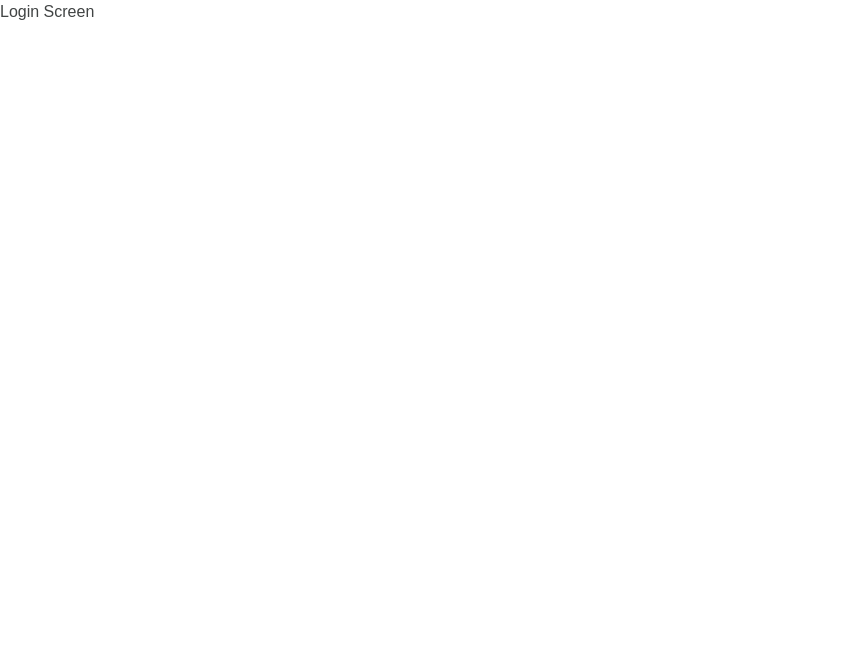
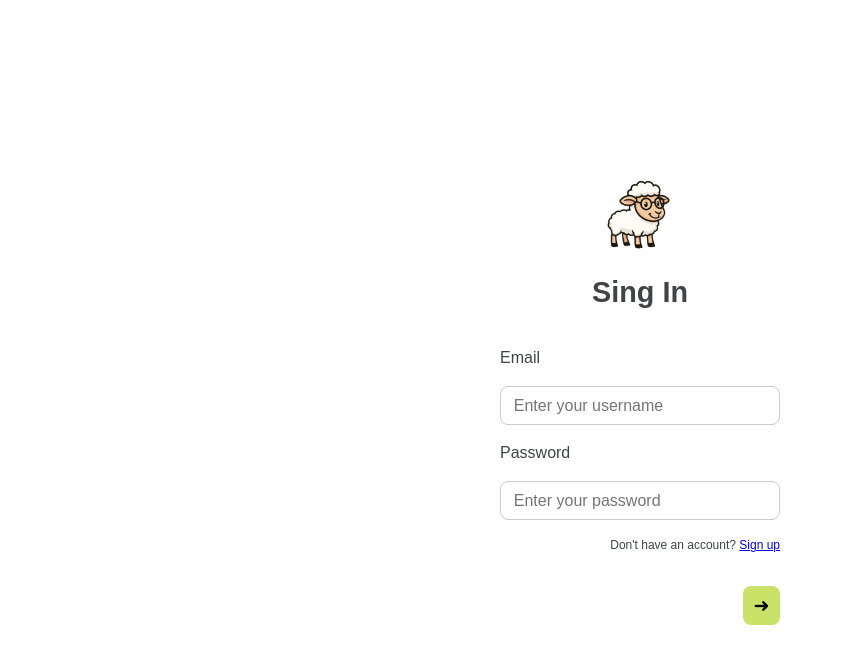
Before and after one commit to LitoKarageorgou/bright-app, a React (Vite) app: page /login in a window 1280 px wide. Shown: the top 664 px of the page, without its empty margins (0-842 px from the left). Built offline with nearby package versions, Linux system fonts and the light colour scheme.

Commit message:
feat: add initial login screen layout

```diff
--- a/src/App.jsx
+++ b/src/App.jsx
@@ -22,7 +22,7 @@ function LoaderRedirect() {
   useEffect(() => {
     const timer = setTimeout(() => {
       navigate('/login');
-    }, 50000); // 5 seconds delay
+    }, 5000); // 5 seconds delay
     return () => clearTimeout(timer);
   }, [navigate]);
 
--- a/src/components/LoginScreen.jsx
+++ b/src/components/LoginScreen.jsx
@@ -1,5 +1,48 @@
+import { useState } from "react";
+import { useNavigate } from "react-router-dom";
+import styles from "./LoginScreen.module.css";
+import sheep from "../assets/sheep-right.png";
+
 function LoginScreen() {
-  return <div>Login Screen</div>;
+  const [username, setUsername] = useState("");
+  const navigate = useNavigate();
+
+  const handleSubmit = (e) => {
+    e.preventDefault();
+    if (username.trim()) {
+      localStorage.setItem("username", username);
+      navigate("/home"); // or next screen
+    }
+  };
+
+  return (
+    <div className={styles.loginScreen}>
+      <img src={sheep} alt="Sheep logo" className={styles.logo} />
+      <h2 className={styles.title}>Sing In</h2>
+
+      <form className={styles.form} onSubmit={handleSubmit}>
+        <label>Email</label>
+        <input
+          type="text"
+          placeholder="Enter your username"
+          value={username}
+          onChange={(e) => setUsername(e.target.value)}
+        />
+
+        <label>Password</label>
+        <input type="password" placeholder="Enter your password" />
+
+        <div className={styles.footer}>
+          <span className={styles.signupText}>
+            Don't have an account? <a href="#">Sign up</a>
+          </span>
+          <button type="submit" className={styles.arrowButton}>
+            ➜
+          </button>
+        </div>
+      </form>
+    </div>
+  );
 }
 
 export default LoginScreen;
--- a/src/components/LoginScreen.module.css
+++ b/src/components/LoginScreen.module.css
@@ -0,0 +1,56 @@
+.loginScreen {
+  display: flex;
+  flex-direction: column;
+  align-items: center;
+  justify-content: center;
+  padding: 2rem;
+  height: 100vh;
+  font-family: Arial, sans-serif;
+}
+
+.logo {
+  width: 80px;
+  margin-bottom: 1rem;
+}
+
+.title {
+  font-size: 1.8rem;
+  font-weight: bold;
+  color: var(--primary-text);
+  margin-bottom: 2rem;
+}
+
+.form {
+  width: 100%;
+  max-width: 280px;
+  display: flex;
+  flex-direction: column;
+  gap: 1rem;
+}
+
+input {
+  padding: 0.6rem 0.8rem;
+  border-radius: 8px;
+  border: 1px solid #ccc;
+  font-size: 1rem;
+}
+
+.footer {
+  display: flex;
+  flex-direction: column;
+  align-items: flex-end;
+  gap: 2rem;
+}
+
+.signupText {
+  font-size: 0.75rem;
+}
+
+.arrowButton {
+  background-color: var( --color-accent-green);
+  border: none;
+  padding: 0.5rem 0.65rem;
+  border-radius: 8px;
+  font-size: 1.2rem;
+  cursor: pointer;
+}
--- a/src/components/WelcomeScreen.module.css
+++ b/src/components/WelcomeScreen.module.css
@@ -18,9 +18,9 @@
   animation: pop-in 1s ease forwards;
   font-family:  var(--font-primary);
   font-size: 4.8rem;
-  /* letter-spacing: -0.3px; */
+  letter-spacing: -0.5px;
   color: var( --color-accent-blue);
-  -webkit-text-stroke: 3.3px black;
+  -webkit-text-stroke: 3.5px black;
    /* text-shadow:
     -2px -2px 0 #000,
      2px -2px 0 #000,
```
Also changed, not shown: src/assets/sheep-right.png (added).
